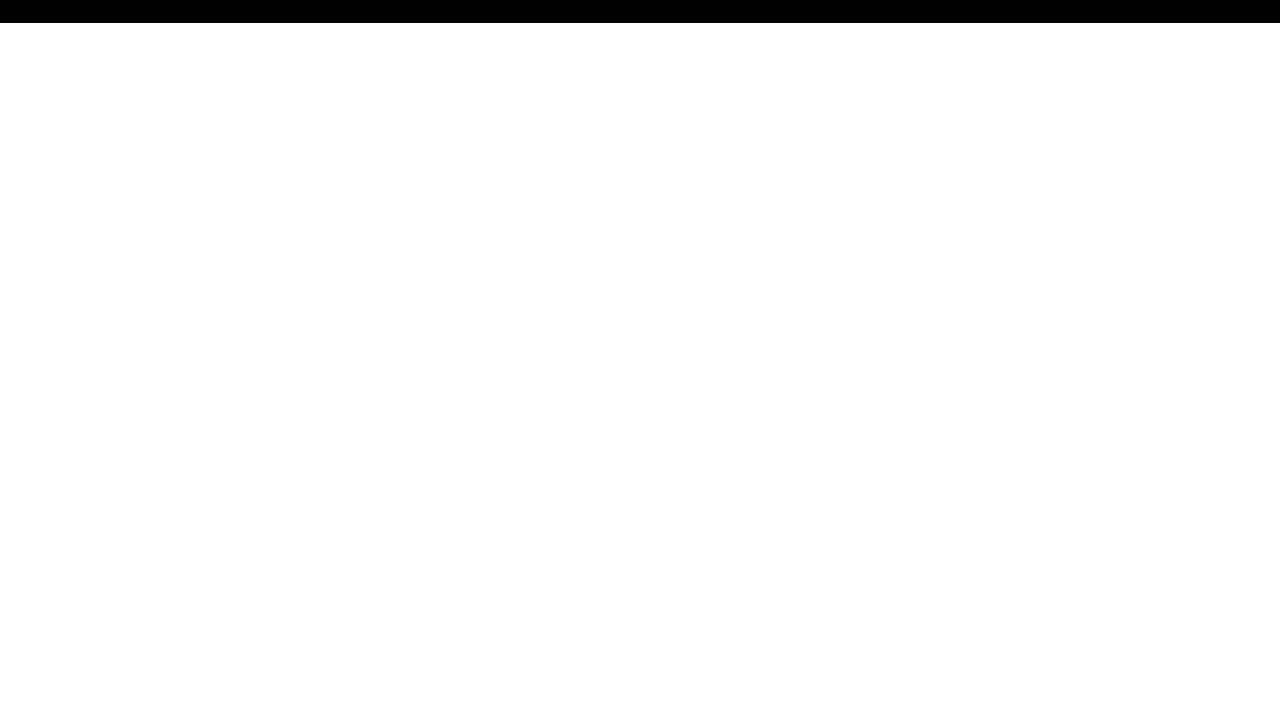
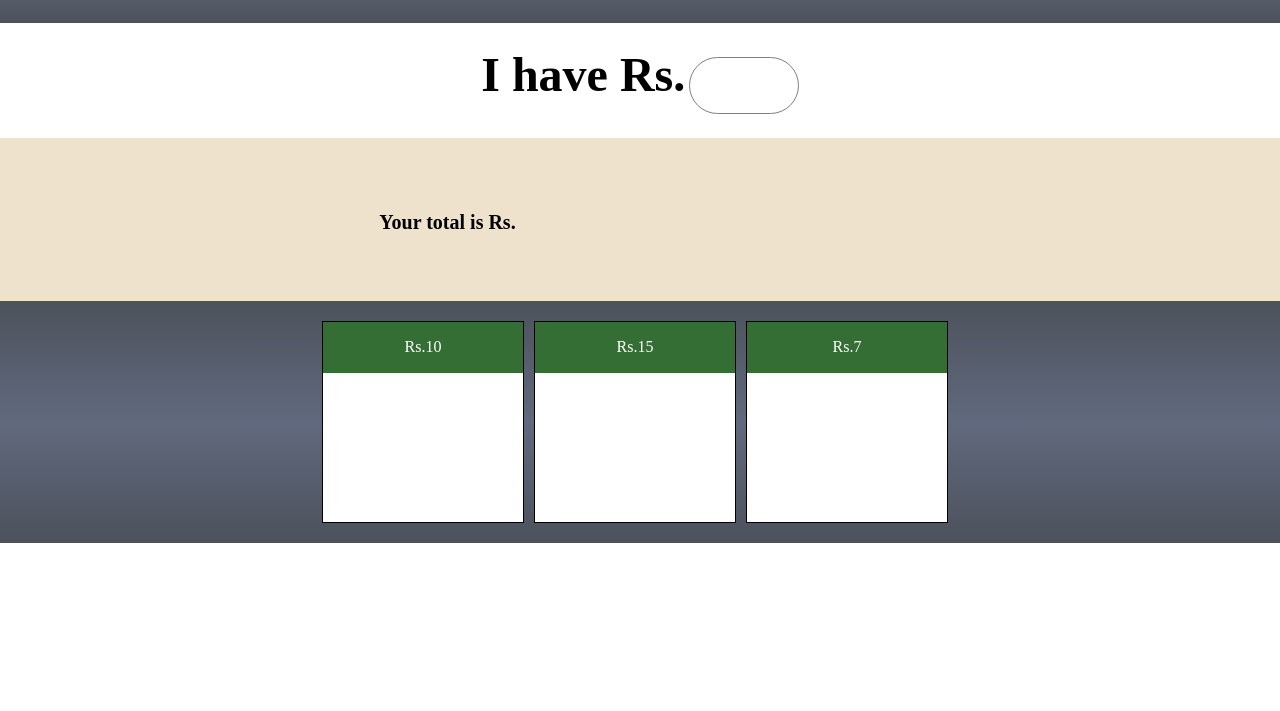
Before and after one commit to alizaLakhani14/fruit-shop, a plain HTML site: page index.html in a window 1280 px wide. Shown: the part 89-800 px from the top of the page. Drawn offline with Linux system fonts and the light colour scheme.

Commit message:
Add files via upload

```diff
--- a/index.html
+++ b/index.html
@@ -13,9 +13,31 @@
   <header>
       <h1>Fruit Shop</h1>
   </header>
- <section></section>
- <section></section>
- <section></section>
+ <section id="input">
+     <label for="input-1">I have Rs.</label>
+     <input type="number" id="input-1">
+ </section>
+ <section id="total">
+     <label for="input-2">Your total is Rs.</label>
+     <input id="input-2" type="number">
+ </section>
+ <section id="fruits">
+     <div id="apple">
+        <div class="price">
+            <p>Rs.10</p>
+        </div>
+     </div>
+     <div id="orange">
+        <div class="price">
+            <p>Rs.15</p>
+        </div>
+     </div>
+     <div id="banana">
+        <div class="price">
+            <p>Rs.7</p>
+        </div>
+     </div>
+ </section>
  <footer></footer>
 
  <script src="script.js"></script>
--- a/style.css
+++ b/style.css
@@ -4,9 +4,78 @@ body{
 }
 
 header{
-    background-color: black;
+    background-image: linear-gradient(#4c525b, #61697e,#4c525b) ;
     text-align: center;
     padding-top: 1em;
     padding-bottom:1em;
     color:white;
 }
+
+ #input label{
+    font-weight: bold;
+    font-size: 3em
+}
+
+#input{
+text-align: center;
+padding-top: 1.5em;
+padding-bottom: 1.5em;
+}
+
+#input-1{
+    height: 3em;
+    width: 6.5em;
+    border-radius: 50px;
+    border: 1px solid gray;
+    padding:5px;
+    font-size: 15px;
+}
+
+#total label{
+    font-weight:bolder;
+    font-size: 20px;
+}
+
+#total{
+    text-align: center;
+    background-color: #efe2cc;
+    padding-top: 4em;
+    padding-bottom: 4em;
+}
+
+#input-2{
+    font-size: 29px;
+    color: red;
+    border: none;
+    background-color: #efe2cc;
+}
+
+#fruits{
+    background-image: linear-gradient(#4c525b, #61697e,#4c525b) ;
+    display: flex;
+    justify-content: center;
+}
+
+#apple, #orange, #banana{
+    border:1px solid black;
+    height: 200px;
+    width: 200px;
+    border: 1px solid black;
+    margin-top: 20px;
+    margin-bottom: 20px;
+    margin-right:10px;
+    background-color: white;
+}
+
+.price{
+    background-color: #346e34;
+    padding-top:0.5px;
+    padding-bottom:0.5px;
+    /* padding-left:10px;
+    padding-right:10px; */
+    text-align: center;
+}
+
+.price p{
+    color:white;
+}
```
